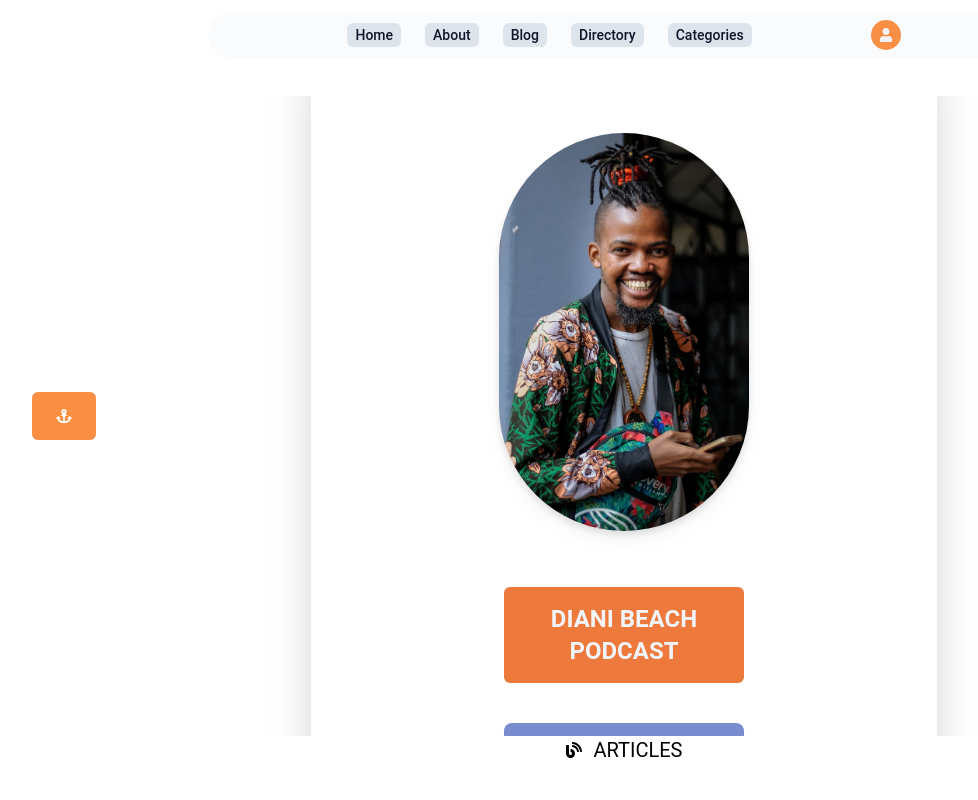
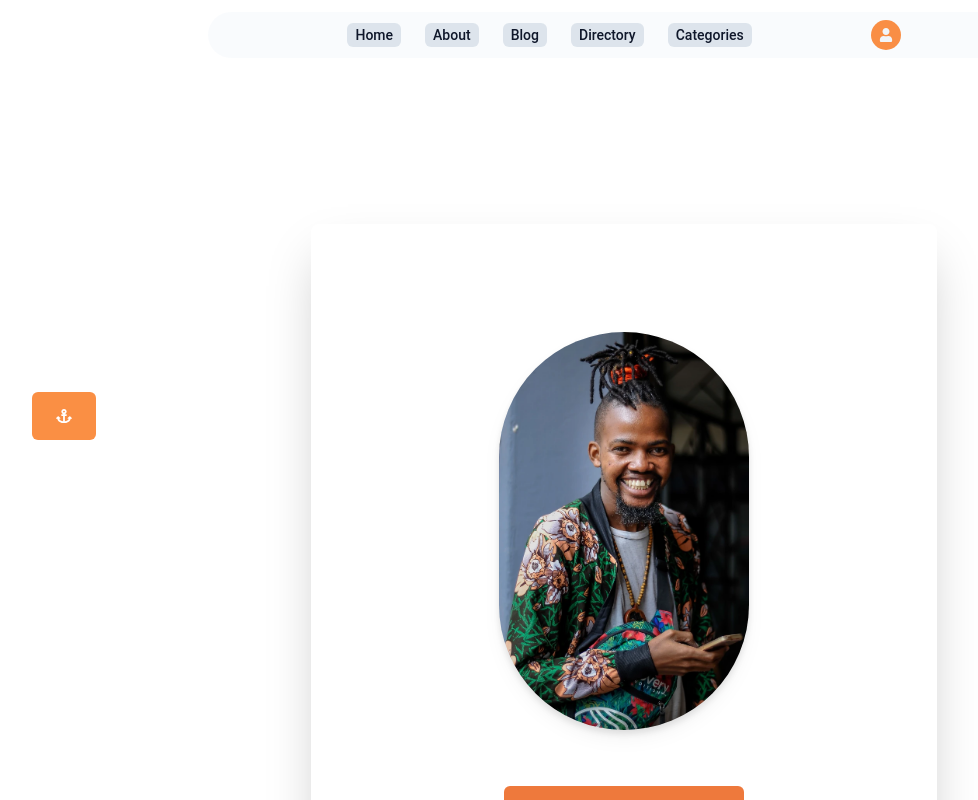
Before and after one commit to MatthewsRicky/travelapp, a Next.js app: page / in a window 1280 px wide. Shown: the top 800 px of the page, without its empty margins (16-994 px from the left). Built offline with nearby package versions, Linux system fonts and the light colour scheme.

Commit message:
removing the video background css because it was causing my hero to crash. will attempt adding it at a later date.

```diff
--- a/app/globals.css
+++ b/app/globals.css
@@ -14,21 +14,6 @@ body {
 	font-family: Roboto;
 }
 
-.video-background {
-	position: relative;
-	height: 80vh;
-	width: 100vw;
-	overflow: hidden;
-}
-
-video {
-	position: absolute;
-	top: 0;
-	left: 0;
-	width: 100%;
-	height: 120%;
-	object-fit: cover;
-}
 
 .blogs-bg {
 	background-color: rgba(234, 187, 178, 0.283);
```
